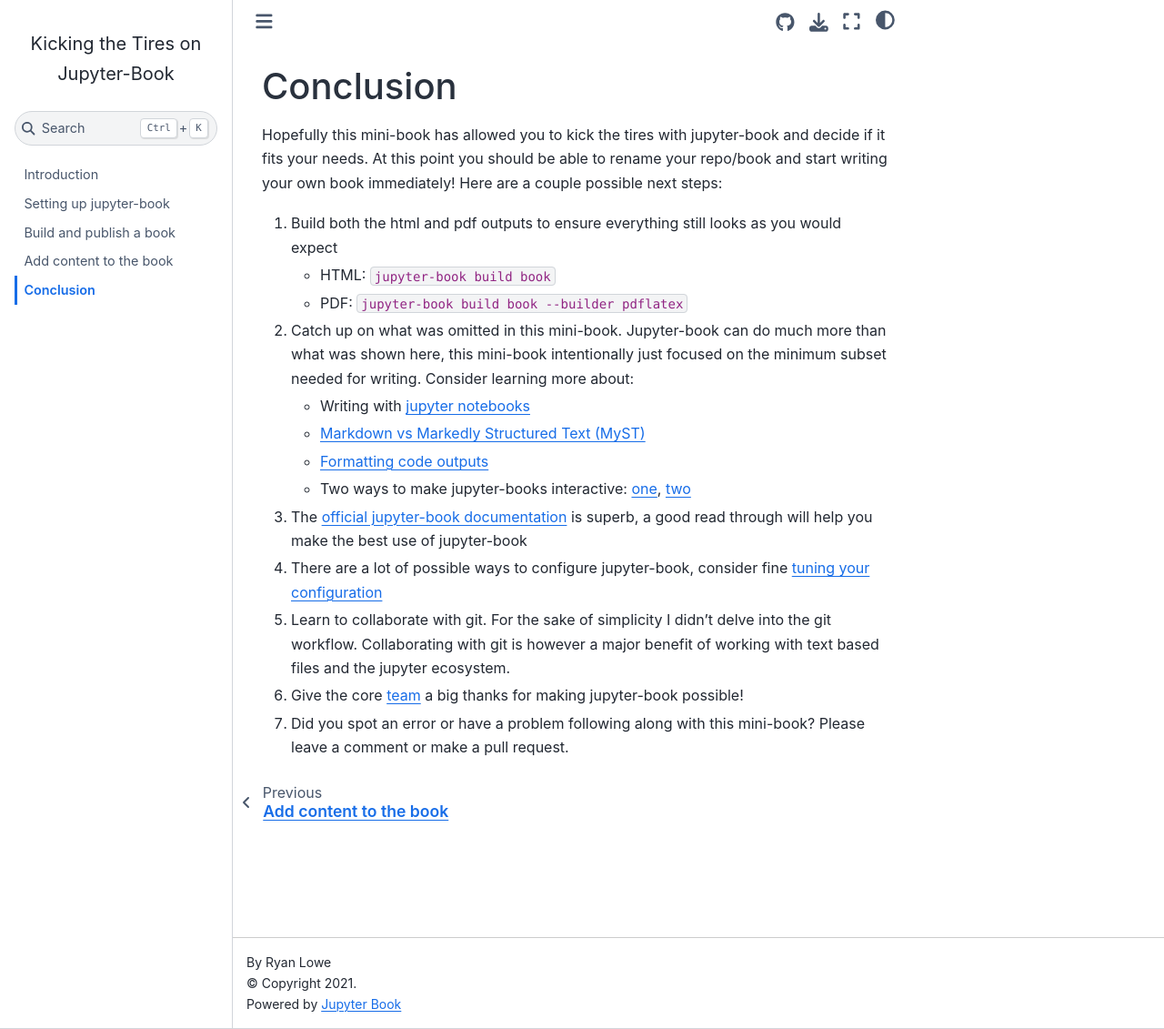
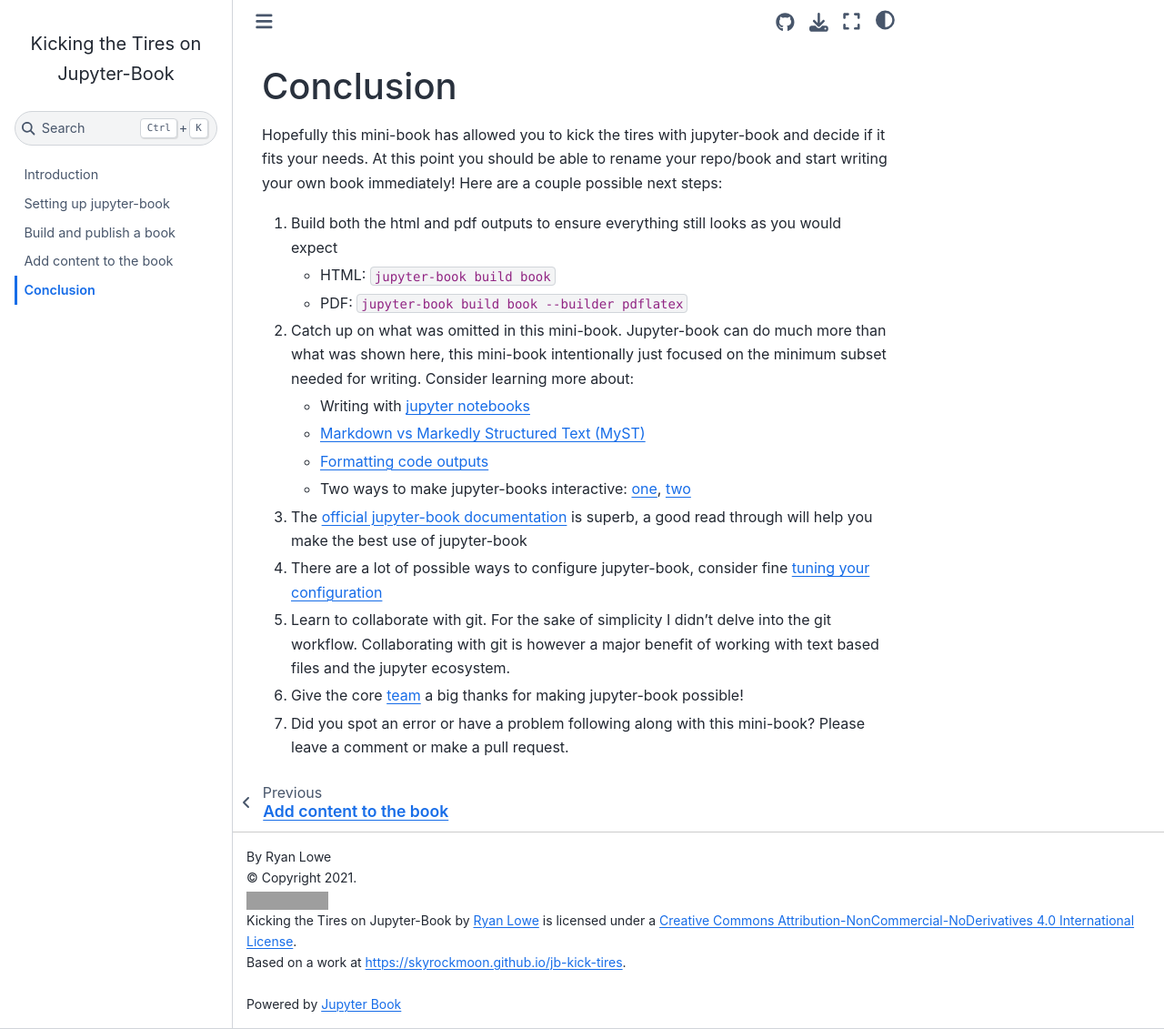
Before and after one commit to SkyRockMoon/jb-kick-tires, a Jupyter Book: the page built from book/05_conclusion.md, in a window 1280 px wide and 1131 px high. Shown: the whole window at 91% size. Built offline with Jupyter Book 1.0.4 settings and Sphinx 7.4.7 and the Sphinx Book theme 1.1.4, drawn with Linux system fonts in a browser that asks for light colours; grey boxes are pictures that could not be loaded.

Commit message:
add license

```diff
--- a/book/_config.yml
+++ b/book/_config.yml
@@ -22,7 +22,7 @@
   use_repository_button     : true  # Whether to add a link to your repository button
   use_issues_button         : true  # Whether to add an "open an issue" button
   extra_navbar              : "" #Powered by <a href="https://jupyterbook.org">Jupyter Book</a>  # Will be displayed underneath the left navbar.
-  extra_footer              : Powered by <a href="https://jupyterbook.org">Jupyter Book</a>  # Will be displayed underneath the footer.
+  extra_footer              : <a rel="license" href="http://creativecommons.org/licenses/by-nc-nd/4.0/"><img alt="Creative Commons License" style="border-width:0" src="https://i.creativecommons.org/l/by-nc-nd/4.0/88x31.png" /></a><br /><span xmlns:dct="http://purl.org/dc/terms/" property="dct:title">Kicking the Tires on Jupyter-Book</span> by <a xmlns:cc="http://creativecommons.org/ns#" href="https://skyrockmoon.github.io/jb-kick-tires" property="cc:attributionName" rel="cc:attributionURL">Ryan Lowe</a> is licensed under a <a rel="license" href="http://creativecommons.org/licenses/by-nc-nd/4.0/">Creative Commons Attribution-NonCommercial-NoDerivatives 4.0 International License</a>.<br />Based on a work at <a xmlns:dct="http://purl.org/dc/terms/" href="https://skyrockmoon.github.io/jb-kick-tires" rel="dct:source">https://skyrockmoon.github.io/jb-kick-tires</a>. <br><br>Powered by <a href="https://jupyterbook.org">Jupyter Book</a>  # Will be displayed underneath the footer.
   google_analytics_id       : ""  # A GA id that can be used to track book views.
   baseurl                   : https://skyrockmoon.github.io/jb-kick-tires  # The base URL where your book will be hosted. Used for creating image previews and social links. e.g.: https://mypage.com/mybook/
   comments:
```
Also changed, not shown: 1 other file.
